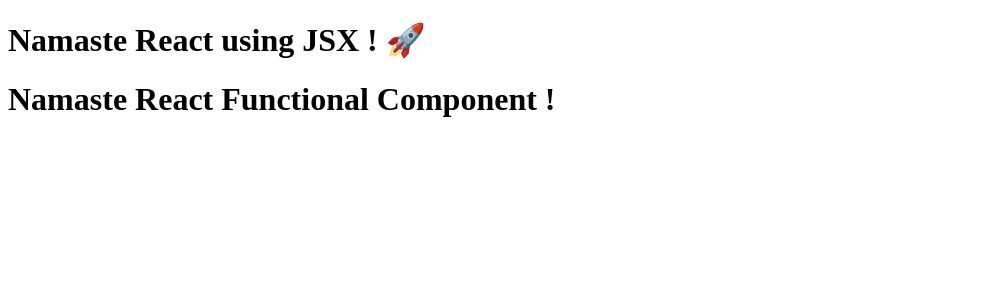
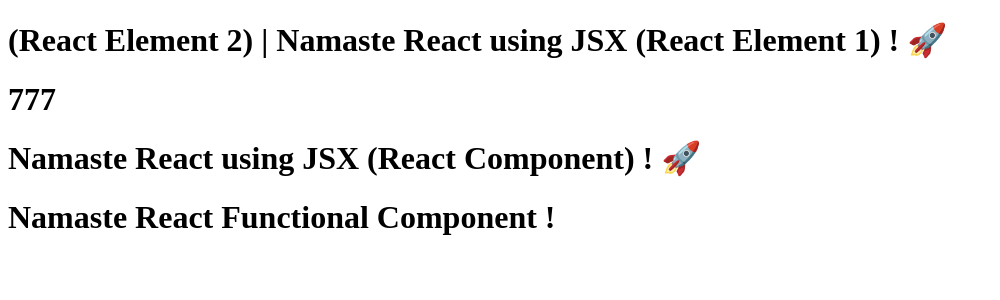
Before and after one commit to AkashAich1999/Namaste-React, a React (Vite) app: page / in a window 1280 px wide. Shown: the top 300 px of the page, without its empty margins (0-1000 px from the left). Built offline with nearby package versions, Linux system fonts and the light colour scheme.

Commit message:
Episode 03 - Laying the Foundation (Including React Element inside React Component & Vice Versa)

```diff
--- a/App.js
+++ b/App.js
@@ -1,15 +1,30 @@
 import React from "react";
 import ReactDOM from "react-dom/client";
 
+const elem = <span>(React Element 2) | </span>
+
+// React Component
 const Title = () => (
     <h1 className="head" tabIndex="5">
-        Namaste React using JSX ! 🚀
+        Namaste React using JSX (React Component) ! 🚀
     </h1>
 );
+
+// React Element
+const title = (
+    <h1 className="head" tabIndex="5">
+        {elem}
+        Namaste React using JSX (React Element 1) ! 🚀
+    </h1>
+);
+
+const number = 770;
 
 // Component Composition
 const HeadingComponent = () => (
     <div className="container">
+        {title}
+        <h1>{number + 7}</h1>
         <Title />
         <h1 className="heading">Namaste React Functional Component !</h1>
     </div>
```
